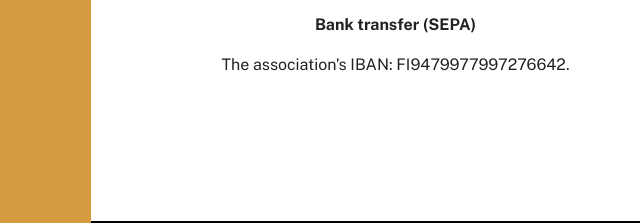
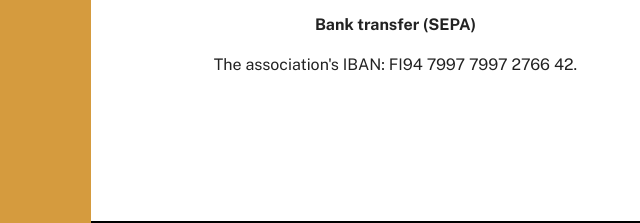
Before and after one commit to iipponen-sompasauna/Sompasauna, a plain HTML site: page home.html in a window 1280 px wide. Shown: the part 2412-2635 px from the top of the page, 20-660 px from the left. Drawn offline with nearby package versions, Linux system fonts and the light colour scheme.

Commit message:
Make IBAN prettier
Still easy to select thanks to a CSS trick.

Signed-off-by: Riku Viitanen <riku.viitanen@protonmail.com>

```diff
--- a/css/style.css
+++ b/css/style.css
@@ -655,6 +655,10 @@ footer contact .right {
 	position: absolute;
 }
 
+.selectable {
+	user-select: all;
+}
+
 @media screen and (min-width: 20.5em) {
 	.mediumtext {
 		font-size: 14px;
--- a/home.html
+++ b/home.html
@@ -207,7 +207,7 @@
                                     <img src="./images/payment_bank.svg" alt="Bank" class="paymentimg">
                                  </div>
                                  <p class="payment">Bank transfer (SEPA)</p>
-                                 <p>The association's IBAN: FI9479977997276642.</p>
+                                 <p>The association's IBAN: <span class="selectable">FI94&nbsp;7997&nbsp;7997&nbsp;2766&nbsp;42</span>.</p>
                               </div>
                            </div>
                            <div class="grid_col_50">
```
Also changed, not shown: index.html (+1 -1 lines).
